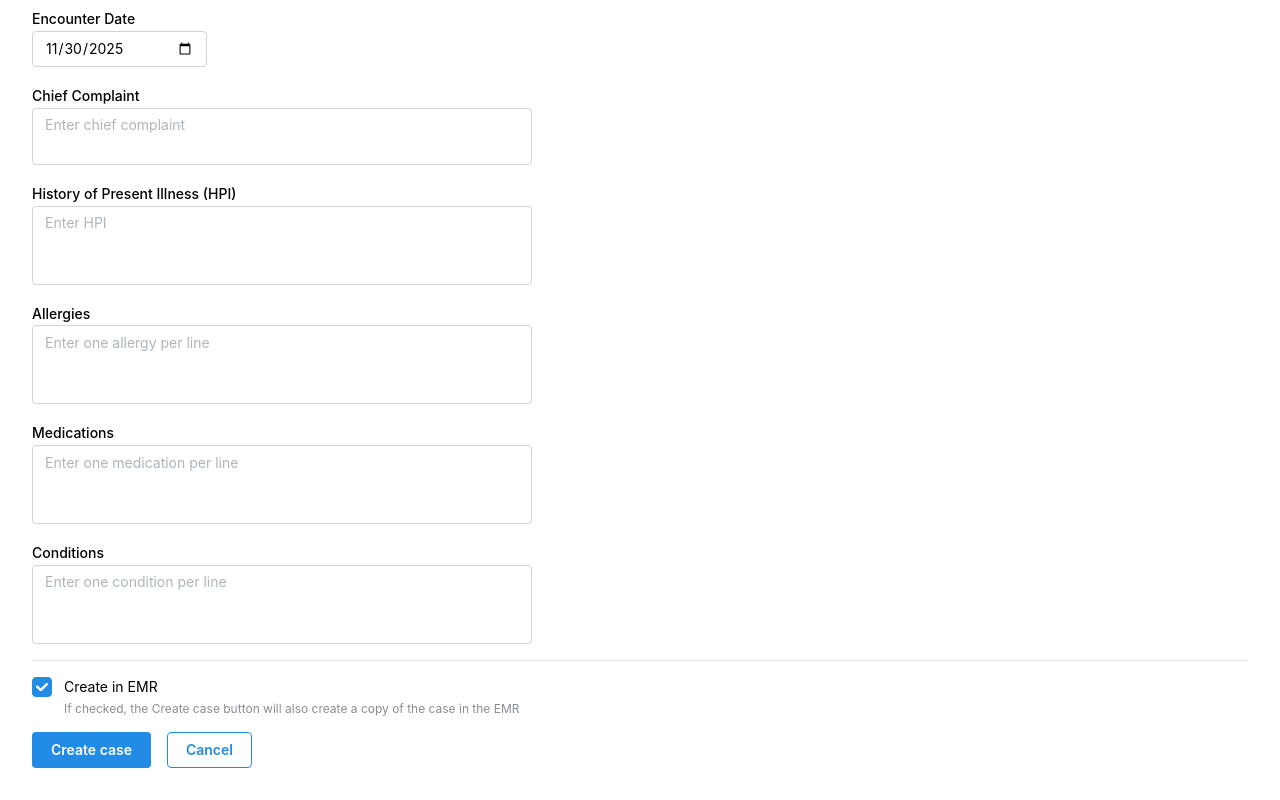
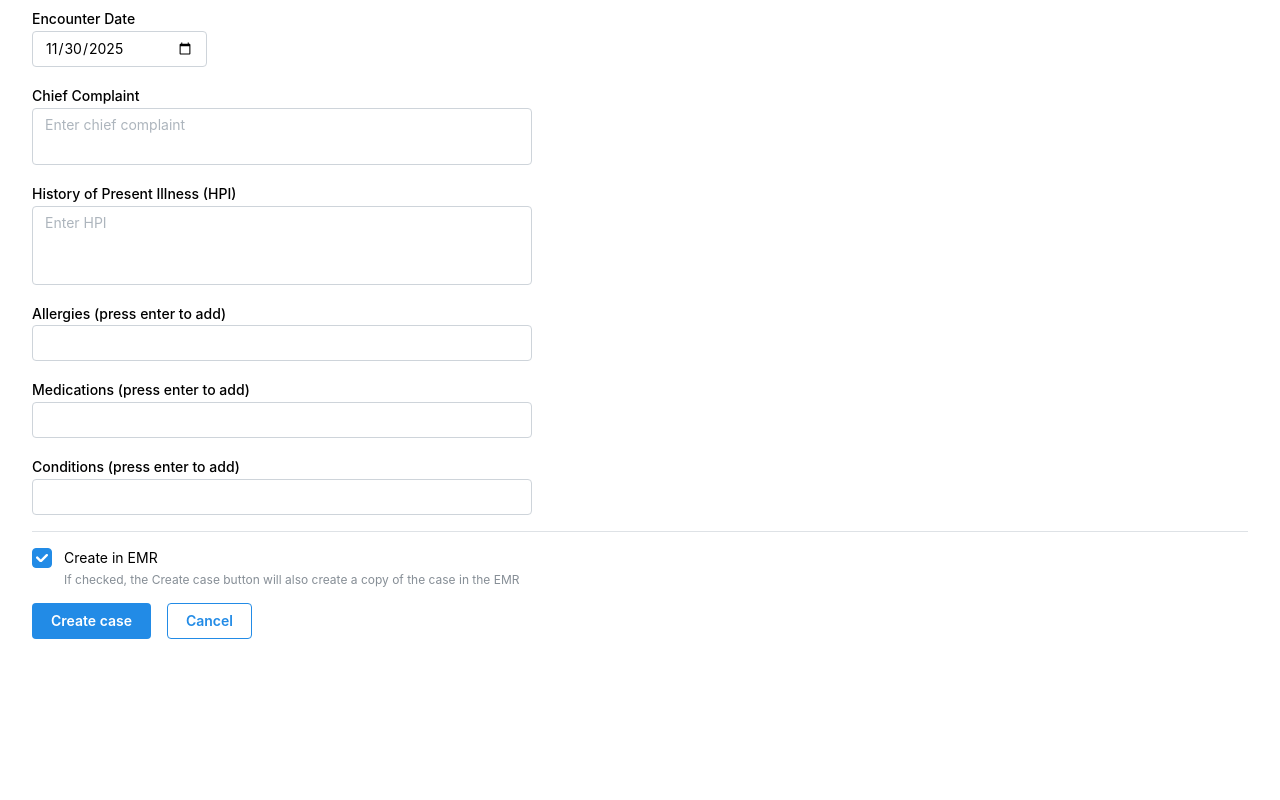
Before and after one commit to xprimarycare/case-manager, a React (Vite) app: page /create in a window 1280 px wide. Shown: the part 499-1299 px from the top of the page. After the commit the page ends 1170 px from the top, so only its background shows below. Built offline with nearby package versions, Linux system fonts and the light colour scheme; no server answers.

Commit message:
switch to tagsinput for array fields

```diff
--- a/src/CaseCreator.tsx
+++ b/src/CaseCreator.tsx
@@ -11,6 +11,7 @@ import {
     Select,
     Divider,
     Checkbox,
+    TagsInput,
 } from "@mantine/core";
 import { useForm } from "@mantine/form";
 import { modals } from "@mantine/modals";
@@ -32,17 +33,9 @@ type FormValues = {
     encounterDate: string;
     chiefComplaint: string;
     hpi: string;
-    allergies: string;
-    medications: string;
-    conditions: string;
-};
-
-// Helper: Split textarea value into array, filtering empty strings
-const splitTextareaToArray = (value: string): string[] => {
-    return value
-        .split("\n")
-        .map((line) => line.trim())
-        .filter((line) => line.length > 0);
+    allergies: string[];
+    medications: string[];
+    conditions: string[];
 };
 
 // Helper: Map caseData to form values
@@ -57,9 +50,9 @@ const mapCaseDataToFormValues = (caseData: Doc<"cases">) => {
         encounterDate: caseData.encounter?.date || "",
         chiefComplaint: caseData.chiefComplaint || "",
         hpi: caseData.hpi || "",
-        allergies: caseData.allergies?.join("\n") || "",
-        medications: caseData.medications?.join("\n") || "",
-        conditions: caseData.conditions?.join("\n") || "",
+        allergies: caseData.allergies ?? [],
+        medications: caseData.medications ?? [],
+        conditions: caseData.conditions ?? [],
     };
 };
 
@@ -79,9 +72,9 @@ const buildCasePayload = (
         },
         chiefComplaint: formValues.chiefComplaint || undefined,
         hpi: formValues.hpi || undefined,
-        allergies: splitTextareaToArray(formValues.allergies),
-        medications: splitTextareaToArray(formValues.medications),
-        conditions: splitTextareaToArray(formValues.conditions),
+        allergies: formValues.allergies,
+        medications: formValues.medications,
+        conditions: formValues.conditions,
     };
 };
 
@@ -114,9 +107,9 @@ const CaseCreator = () => {
             encounterDate: new Date().toISOString().split("T")[0],
             chiefComplaint: "",
             hpi: "",
-            allergies: "",
-            medications: "",
-            conditions: "",
+            allergies: [],
+            medications: [],
+            conditions: [],
         },
         validate: (values) => {
             const errors: Record<string, any> = {};
@@ -180,13 +173,9 @@ const CaseCreator = () => {
                         },
                         chiefComplaint: form.values.chiefComplaint,
                         hpi: form.values.hpi,
-                        allergies: splitTextareaToArray(form.values.allergies),
-                        medications: splitTextareaToArray(
-                            form.values.medications
-                        ),
-                        conditions: splitTextareaToArray(
-                            form.values.conditions
-                        ),
+                        allergies: form.values.allergies,
+                        medications: form.values.medications,
+                        conditions: form.values.conditions,
                     });
 
                     if (fhirResult.success) {
@@ -358,29 +347,20 @@ const CaseCreator = () => {
                                 {...form.getInputProps("hpi")}
                                 maw={500}
                             />
-                            <Textarea
-                                label="Allergies"
-                                placeholder="Enter one allergy per line"
-                                minRows={3}
-                                autosize
+                            <TagsInput
+                                label="Allergies (press enter to add)"
                                 disabled={isFormDisabled}
                                 {...form.getInputProps("allergies")}
                                 maw={500}
                             />
-                            <Textarea
-                                label="Medications"
-                                placeholder="Enter one medication per line"
-                                minRows={3}
-                                autosize
+                            <TagsInput
+                                label="Medications (press enter to add)"
                                 disabled={isFormDisabled}
                                 {...form.getInputProps("medications")}
                                 maw={500}
                             />
-                            <Textarea
-                                label="Conditions"
-                                placeholder="Enter one condition per line"
-                                minRows={3}
-                                autosize
+                            <TagsInput
+                                label="Conditions (press enter to add)"
                                 disabled={isFormDisabled}
                                 {...form.getInputProps("conditions")}
                                 maw={500}
```
